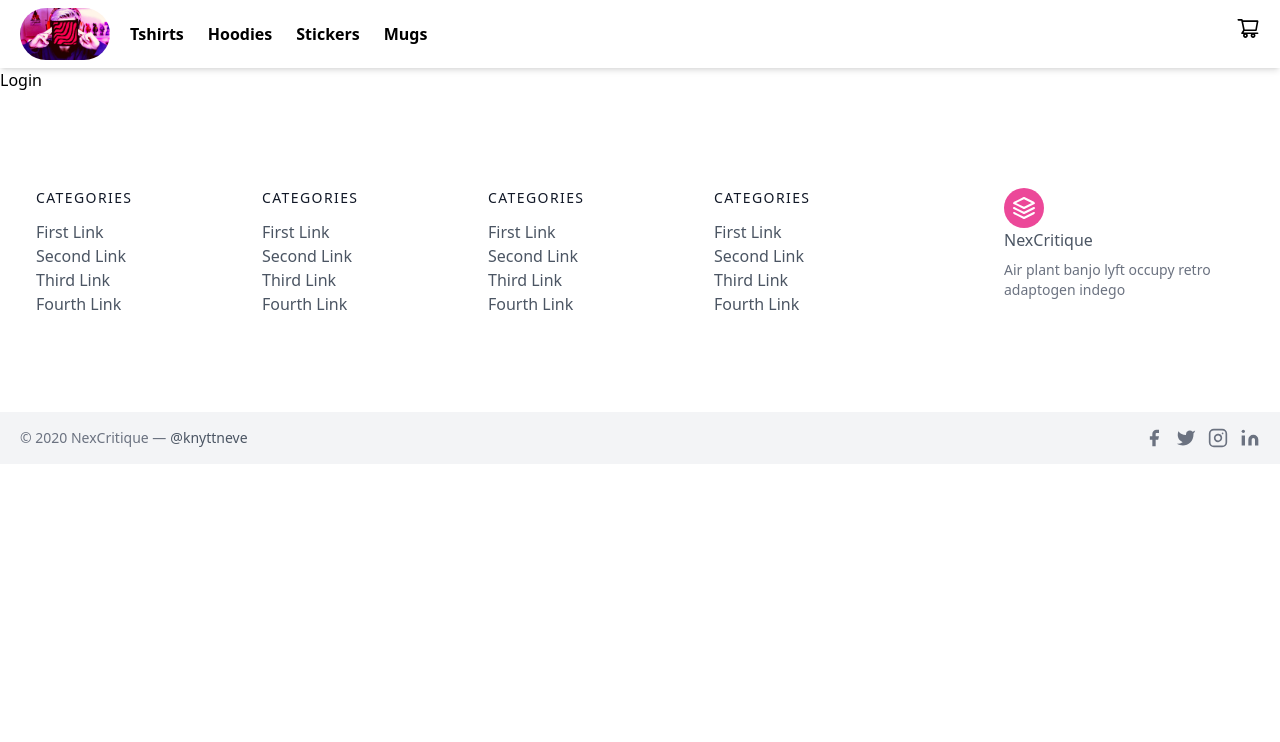
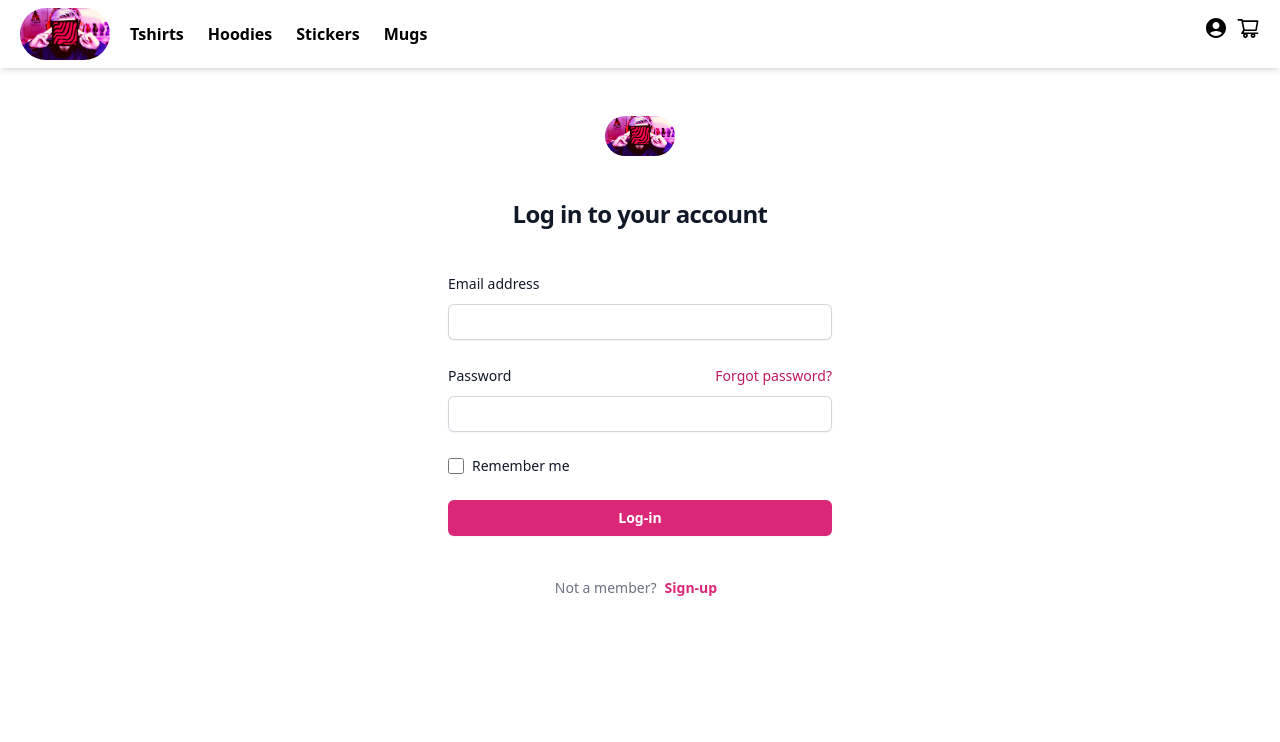
Before and after one commit to Va7bhav/NexCritique, a Next.js app: page /login in a window 1280 px wide. Shown: the top 742 px of the page. Built offline with nearby package versions, Linux system fonts and the light colour scheme.

Commit message:
end, mongodb start #46

```diff
--- a/components/Navbar.js
+++ b/components/Navbar.js
@@ -3,6 +3,7 @@ import Image from 'next/image'
 import Link from 'next/link'
 import React, { useRef } from 'react'
 import { AiOutlineShoppingCart } from 'react-icons/ai'
+import { MdAccountCircle } from "react-icons/md";
 import { FaRegWindowClose, FaPlus, FaMinus } from "react-icons/fa";
 import { IoBagAdd } from "react-icons/io5";
 
@@ -31,11 +32,12 @@ const Navbar = ({ cart, addToCart, removeFromCart, clearCart, subTotal }) => {
           <Link href={'/mugs'}><li>Mugs</li> </Link>
         </ul>
       </div>
-      <div onClick={toggleCart} className="cursor-pointer cart absolute right-0 top-4 mx-5">
-        {<AiOutlineShoppingCart className='text-xl md:text-2xl' />}
+      <div className="cursor-pointer cart absolute right-0 top-4 mx-5 flex">
+        <Link href={'/login'}><MdAccountCircle  className='text-xl md:text-2xl mx-2' /></Link>
+        {<AiOutlineShoppingCart onClick={toggleCart} className='text-xl md:text-2xl' />}
       </div>
 
-      <div ref={ref} className={`w-72 h-[100vh] sideCart absolute top-0 right-0 bg-pink-100 px-8 py-10 transform transition-transform ${Object.keys(cart).length !== 0 ? 'translate-x-0': 'translate-x-full'}`}>
+      <div ref={ref} className={`w-72 h-[100vh] sideCart absolute top-0 right-0 bg-pink-100 px-8 py-10 transform transition-transform ${Object.keys(cart).length !== 0 ? 'translate-x-0' : 'translate-x-full'}`}>
         <h2 className='font-bold text-xl text-center'>Shopping Cart</h2>
         <span onClick={toggleCart} className="absolute top-2 right-2 cursor-pointer text-xl text-pink-500"><FaRegWindowClose /></span>
         <ol className='list-decimal font-semibold'>
@@ -47,7 +49,7 @@ const Navbar = ({ cart, addToCart, removeFromCart, clearCart, subTotal }) => {
                 <div className="item flex my-5">
                   <div className='w-2/3 font-semibold'>{cart[k].name}</div>
                   <div className='flex font-semibold items-center justify-center w-1/3 text-sm'>
-                    <FaMinus onClick={()=>removeFromCart(k, 1, cart[k].price, cart[k].name, cart[k].size, cart[k].variant)} className='cursor-pointer text-pink-500' /> <span className='mx-2 text-xl'> {cart[k].qty} </span> <FaPlus onClick={()=>addToCart(k, 1, cart[k].price, cart[k].name, cart[k].size, cart[k].variant)} className='cursor-pointer text-pink-500' />
+                    <FaMinus onClick={() => removeFromCart(k, 1, cart[k].price, cart[k].name, cart[k].size, cart[k].variant)} className='cursor-pointer text-pink-500' /> <span className='mx-2 text-xl'> {cart[k].qty} </span> <FaPlus onClick={() => addToCart(k, 1, cart[k].price, cart[k].name, cart[k].size, cart[k].variant)} className='cursor-pointer text-pink-500' />
                   </div>
                 </div>
               </li>
@@ -57,7 +59,7 @@ const Navbar = ({ cart, addToCart, removeFromCart, clearCart, subTotal }) => {
         <div className="font-bold my-2 text-center">Subtotal: ₹{subTotal}</div>
         <div className="flex justify-center">
           <Link href={'/checkout'}>
-          <button className="flex mr-2 text-white bg-pink-500 border-0 py-2 px-2 focus:outline-none hover:bg-pink-600 rounded text-sm"><IoBagAdd className='mt-1' />Checkout</button>
+            <button className="flex mr-2 text-white bg-pink-500 border-0 py-2 px-2 focus:outline-none hover:bg-pink-600 rounded text-sm"><IoBagAdd className='mt-1' />Checkout</button>
           </Link>
           <button onClick={clearCart} className="flex mr-2 text-white bg-pink-500 border-0 py-2 px-2 focus:outline-none hover:bg-pink-600 rounded text-sm">Clear-Cart</button>
         </div>
--- a/package.json
+++ b/package.json
@@ -9,6 +9,7 @@
     "lint": "next lint"
   },
   "dependencies": {
+    "mongoose": "^8.1.1",
     "next": "14.1.0",
     "react": "^18",
     "react-dom": "^18",
--- /dev/null
+++ b/pages/forgot.js
@@ -0,0 +1,35 @@
+import Link from 'next/link'
+import React from 'react'
+
+const Forgot = () => {
+  return (
+    <div>
+      <div className="flex min-h-full flex-col justify-center px-6 py-12 lg:px-8">
+        <div className="sm:mx-auto sm:w-full sm:max-w-sm">
+          <img className="mx-auto h-10 w-auto rounded-full" src="/logo.jpg" alt="Your Company" />
+          <h2 className="mt-10 text-center text-2xl font-extrabold leading-9 tracking-tight text-gray-900">Forgot Password?</h2>
+        </div>
+
+        <div className="mt-10 sm:mx-auto sm:w-full sm:max-w-sm">
+          <form className="space-y-6" action="#" method="POST">
+            <div>
+              <label htmlFor="email" className="block text-sm font-medium leading-6 text-gray-900">Enter your Valid Email</label>
+              <div className="mt-2">
+                <input id="email" name="email" type="email" autoComplete="email" required className="block w-full rounded-md border-0 py-1.5 text-gray-900 shadow-sm ring-1 ring-inset ring-gray-300 placeholder:text-gray-400 focus:ring-2 focus:ring-inset focus:ring-pink-600 sm:text-sm sm:leading-6" />
+              </div>
+            </div>
+            <div>
+              <button type="submit" className="flex w-full justify-center rounded-md bg-pink-600 px-3 py-1.5 text-sm font-semibold leading-6 text-white shadow-sm hover:bg-pink-500 focus-visible:outline focus-visible:outline-2 focus-visible:outline-offset-2 focus-visible:outline-pink-600">Continue</button>
+            </div>
+          </form>
+          <p className="mt-10 text-center text-sm text-gray-500">
+            wanna try another method?
+            <Link href={'/what'} className="font-semibold leading-6 text-pink-600 hover:text-pink-500 mx-2">click here</Link>
+          </p>
+        </div>
+      </div>
+    </div>
+  )
+}
+
+export default Forgot
--- a/pages/login.js
+++ b/pages/login.js
@@ -1,8 +1,51 @@
+import Link from 'next/link'
 import React from 'react'
 
 const Login = () => {
   return (
-    <div>Login</div>
+    <div>
+      <div className="flex min-h-full flex-col justify-center px-6 py-12 lg:px-8">
+        <div className="sm:mx-auto sm:w-full sm:max-w-sm">
+          <img className="mx-auto h-10 w-auto rounded-full" src="/logo.jpg" alt="Your Company" />
+          <h2 className="mt-10 text-center text-2xl font-extrabold leading-9 tracking-tight text-gray-900">Log in to your account</h2>
+        </div>
+
+        <div className="mt-10 sm:mx-auto sm:w-full sm:max-w-sm">
+          <form className="space-y-6" action="#" method="POST">
+            <div>
+              <label htmlFor="email" className="block text-sm font-medium leading-6 text-gray-900">Email address</label>
+              <div className="mt-2">
+                <input id="email" name="email" type="email" autoComplete="email" required className="block w-full rounded-md border-0 py-1.5 text-gray-900 shadow-sm ring-1 ring-inset ring-gray-300 placeholder:text-gray-400 focus:ring-2 focus:ring-inset focus:ring-pink-600 sm:text-sm sm:leading-6" />
+              </div>
+            </div>
+
+            <div>
+              <div className="flex items-center justify-between">
+                <label htmlFor="password" className="block text-sm font-medium leading-6 text-gray-900">Password</label>
+                <div className="text-sm">
+                  <Link href={'/forgot'} className='font-medium text-pink-700 hover:text-pink-400'> Forgot password? </Link>
+                </div>
+              </div>
+              <div className="mt-2">
+                <input id="password" name="password" type="password" autoComplete="current-password" required className="block w-full rounded-md border-0 py-1.5 text-gray-900 shadow-sm ring-1 ring-inset ring-gray-300 placeholder:text-gray-400 focus:ring-2 focus:ring-inset focus:ring-pink-600 sm:text-sm sm:leading-6" />
+              </div>
+            </div>
+            <div className="flex items-center">
+              <input id="remember-me" name="remember-me" type="checkbox" className='h-4 w-4 text-pink-600 focus:ring-pink-500 border-gray-300 rounded' />
+              <label htmlFor="remember-me" className='ml-2 block text-sm text-gray-900'>Remember me</label>
+            </div>
+
+            <div>
+              <button type="submit" className="flex w-full justify-center rounded-md bg-pink-600 px-3 py-1.5 text-sm font-semibold leading-6 text-white shadow-sm hover:bg-pink-500 focus-visible:outline focus-visible:outline-2 focus-visible:outline-offset-2 focus-visible:outline-pink-600">Log-in</button>
+            </div>
+          </form>
+          <p className="mt-10 text-center text-sm text-gray-500">
+            Not a member?
+            <Link href={'/signup'} className="font-semibold leading-6 text-pink-600 hover:text-pink-500 mx-2">Sign-up</Link>
+          </p>
+        </div>
+      </div>
+    </div>
   )
 }
 
--- a/pages/signup.js
+++ b/pages/signup.js
@@ -1,8 +1,52 @@
+import Link from 'next/link'
 import React from 'react'
 
 const Signup = () => {
   return (
-    <div>Signup</div>
+    <div>
+      <div className="flex min-h-full flex-col justify-center px-6 py-12 lg:px-8">
+        <div className="sm:mx-auto sm:w-full sm:max-w-sm">
+          <img className="mx-auto h-10 w-auto rounded-full" src="/logo.jpg" alt="Your Company" />
+          <h2 className="mt-10 text-center text-2xl font-extrabold leading-9 tracking-tight text-gray-900">Sign-up for an account</h2>
+        </div>
+
+        <div className="mt-10 sm:mx-auto sm:w-full sm:max-w-sm">
+          <form className="space-y-6" action="#" method="POST">
+            <div>
+              <label htmlFor="name" className="block text-sm font-medium leading-6 text-gray-900">Name</label>
+              <div className="mt-2">
+                <input id="name" name="name" type="name" autoComplete="name" required className="block w-full rounded-md border-0 py-1.5 text-gray-900 shadow-sm ring-1 ring-inset ring-gray-300 placeholder:text-gray-400 focus:ring-2 focus:ring-inset focus:ring-pink-600 sm:text-sm sm:leading-6" />
+              </div>
+            </div>
+            <div>
+              <label htmlFor="email" className="block text-sm font-medium leading-6 text-gray-900">Email address</label>
+              <div className="mt-2">
+                <input id="email" name="email" type="email" autoComplete="email" required className="block w-full rounded-md border-0 py-1.5 text-gray-900 shadow-sm ring-1 ring-inset ring-gray-300 placeholder:text-gray-400 focus:ring-2 focus:ring-inset focus:ring-pink-600 sm:text-sm sm:leading-6" />
+              </div>
+            </div>
+
+            <div>
+              <div className="flex items-center justify-between">
+                <label htmlFor="password" className="block text-sm font-medium leading-6 text-gray-900">Password</label>
+
+              </div>
+              <div className="mt-2">
+                <input id="password" name="password" type="password" autoComplete="current-password" required className="block w-full rounded-md border-0 py-1.5 text-gray-900 shadow-sm ring-1 ring-inset ring-gray-300 placeholder:text-gray-400 focus:ring-2 focus:ring-inset focus:ring-pink-600 sm:text-sm sm:leading-6" />
+              </div>
+            </div>
+
+
+            <div>
+              <button type="submit" className="flex w-full justify-center rounded-md bg-pink-600 px-3 py-1.5 text-sm font-semibold leading-6 text-white shadow-sm hover:bg-pink-500 focus-visible:outline focus-visible:outline-2 focus-visible:outline-offset-2 focus-visible:outline-pink-600">Sign-up</button>
+            </div>
+          </form>
+          <p className="mt-10 text-center text-sm text-gray-500">
+            Already a member?
+            <Link href={'/login'} className="font-semibold leading-6 text-pink-600 hover:text-pink-500 mx-2">Log-in</Link>
+          </p>
+        </div>
+      </div>
+    </div>
   )
 }
 
--- /dev/null
+++ b/pages/what.js
@@ -0,0 +1,9 @@
+import React from 'react'
+
+const What = () => {
+  return (
+    <div>What the fuck</div>
+  )
+}
+
+export default What
```
Also changed, not shown: 2 other files (tests, documents, lock files or other folders).
